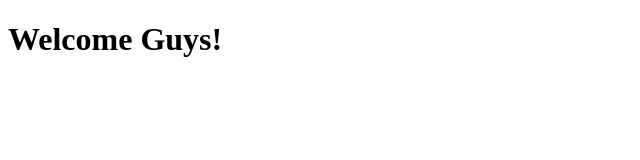
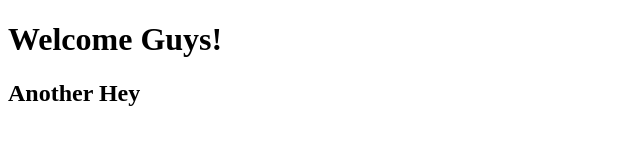
Before and after one commit to Brown-me/project, a plain HTML site: page index.html in a window 1280 px wide. Shown: the whole page, without its empty margins (0-640 px from the left). Drawn offline with Linux system fonts and the light colour scheme.

Commit message:
adding another greeting

```diff
--- a/index.html
+++ b/index.html
@@ -8,5 +8,6 @@
 </head>
 <body>
     <h1>Welcome Guys!</h1>
+    <h2>Another Hey</h2>
 </body>
 </html>
```
